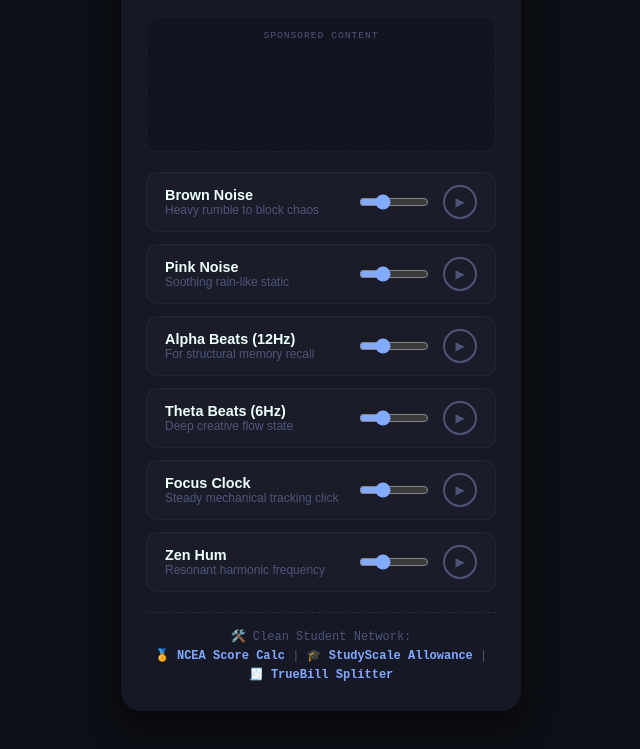
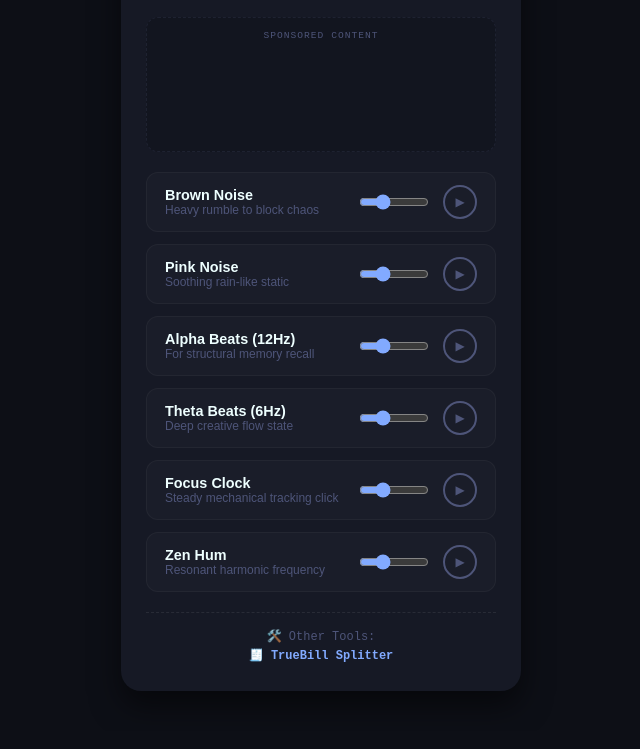
Before and after one commit to app-tools-net/focuswave, a plain HTML site: page index.html in a window 1280 px wide. Shown: the part 101-850 px from the top of the page, without its empty margins (319-959 px from the left). Drawn offline with Linux system fonts and the light colour scheme.

Commit message:
Revise footer content and links in index.html
Updated footer links to reflect new tool names and removed some links.

```diff
--- a/index.html
+++ b/index.html
@@ -79,10 +79,9 @@
 
     <!-- CLEAN STUDENT NETWORK NAVIGATION FOOTER -->
     <div class="footer" style="margin-top: 20px; padding-top: 15px; border-top: 1px dashed rgba(255,255,255,0.08); font-size: 0.75rem; font-family: monospace; color: #4e5579; line-height: 1.6; text-align: center;">
-        🛠️ Clean Student Network:<br>
-        🏅 <a href="https://github.io" target="_blank" style="color: #82aaff; text-decoration: none; font-weight: bold;">NCEA Score Calc</a> |
-        🎓 <a href="https://github.io" target="_blank" style="color: #82aaff; text-decoration: none; font-weight: bold;">StudyScale Allowance</a> |
-        🧾 <a href="https://github.io" target="_blank" style="color: #82aaff; text-decoration: none; font-weight: bold;">TrueBill Splitter</a>
+        🛠️ Other Tools:<br>
+
+        🧾 <a href="" target="_blank" style="color: #82aaff; text-decoration: none; font-weight: bold;">TrueBill Splitter</a>
     </div>
 </div>
 
```
